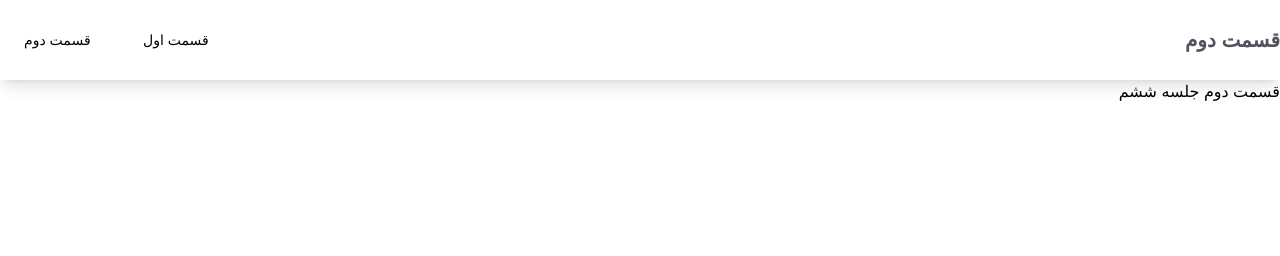
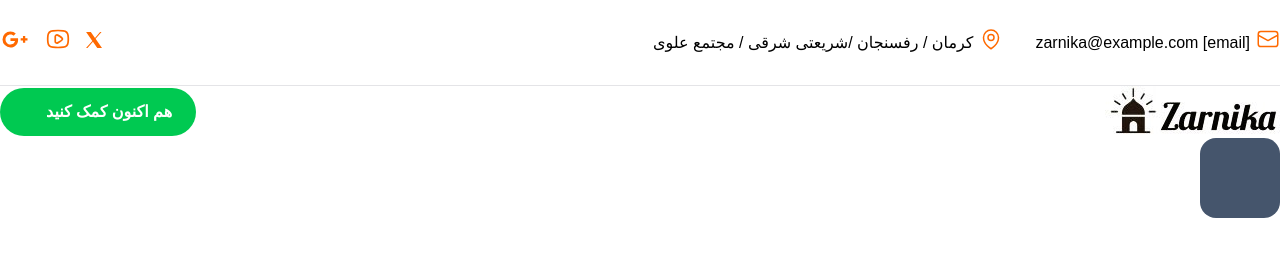
Before and after one commit to apourzare/melika-006, a website: page public/index.html in a window 1280 px wide. Drawn offline with Linux system fonts and the light colour scheme; a small style sheet from the web is missing; a web font is replaced by a local one.

Commit message:
Make header in Zarnika web

```diff
--- a/public/index.html
+++ b/public/index.html
@@ -3,21 +3,53 @@
 <head>
     <meta charset="UTF-8">
     <meta name="viewport" content="width=device-width, initial-scale=1.0">
-    <title>قسمت دوم</title>
+    <title>زرنیکا</title>
     <link rel="stylesheet" href="assets/css/style.css">
 </head>
 <body class="">
-    <header class="min-h-20 shadow-lg flex items-center">
-        <div class="container h-full mx-auto">
-            <div class="h-full flex items-center justify-between">
-                <a href="#" class="text-xl font-bold text-zinc-600">قسمت دوم</a>
-                <div class="">
-                    <a href="./index.html" class="text-sm px-6 py-1.5 rounded bg-linear-30 from-white to-white hover:from-indigo-300 hover:to-indigo-500 hover:text-white transition-colors duration-300 ease-linear">قسمت اول</a>
-                    <a href="./002.html" class="text-sm px-6 py-1.5 rounded bg-linear-30 from-white to-white hover:from-indigo-300 hover:to-indigo-500 hover:text-white transition-colors duration-300 ease-linear">قسمت دوم</a>
+    <header class="">
+        <div class="container top-bar flex justify-between border-b border-zinc-200 py-6">
+            <div class="flex gap-x-8">
+                <div class="flex items-center gap-x-1.5">
+                    <span class="icon-[fluent--mail-32-regular] text-2xl mb-2 text-orange-500"></span>
+                    <span>[email] zarnika@example.com</span>
+                </div>
+                <div class="flex items-center gap-x-1.5">
+                    <span class="icon-[heroicons--map-pin] text-2xl mb-2 text-orange-500"></span>
+                    <span>کرمان / رفسنجان /شریعتی شرقی / مجتمع علوی</span>
                 </div>
             </div>
+
+            <ul class="flex gap-x-4 items-center">
+                <li class="">
+                    <a href="#" class="text-orange-500 hover:text-orange-800">
+                        <span class="icon-[garden--twitter-fill-12]"></span>
+                    </a>
+                </li>
+                <li class="">
+                    <a href="#" class="text-orange-500 hover:text-orange-800">
+                        <span class="icon-[streamline-flex--youtube] text-2xl"></span>
+                    </a>
+                </li>
+                <li class="">
+                    <a href="#" class="text-orange-500 hover:text-orange-800">
+                        <span class="icon-[fe--google-plus] text-3xl"></span>
+                    </a>
+                </li>
+            </ul>
+        </div>
+        <div class="container flex justify-between items-center">
+            <a href="#" class="">
+                <img src="./assets/images/logo.jpg" alt="logo">
+            </a>
+            <ul class=""></ul>
+            <a href="#" class="inline-flex items-center gap-x-1.5 px-6 py-3 rounded-full bg-green-500 text-white font-bold hover:rounded hover:bg-zinc-700">
+                هم اکنون کمک کنید
+                <span class="icon-[line-md--arrow-left]"></span>
+            </a>
         </div>
     </header>
-    <h1 class="">قسمت دوم جلسه ششم</h1>
+
+    <div class="block w-20 h-20 bg-slate-600 rounded-[16px]"></div>
 </body>
 </html>
--- a/src/css/input.css
+++ b/src/css/input.css
@@ -1,13 +1,20 @@
-@import url("https://v1.fontapi.ir/css/Yekan");
 @import "tailwindcss";
+@import "../../node_modules/vazirmatn/misc/Farsi-Digits/Vazirmatn-FD-font-face.css";
+@plugin "@iconify/tailwind4";
 
 @theme {
   --color-primary: #fe00fc;
-  --font-yekan: Yekan, sans-serif;
+  --font-vazirmatn: "Vazirmatn FD", sans-serif;
 }
 
 @layer base {
   body {
-    @apply font-yekan;
+    @apply font-vazirmatn;
   }
 }
+
+@layer components {
+  .container {
+    @apply mx-auto;
+  }
+}
```
Also changed, not shown: package.json (+7 -2 lines), public/assets/css/style.css, public/assets/images/logo.jpg (added).
